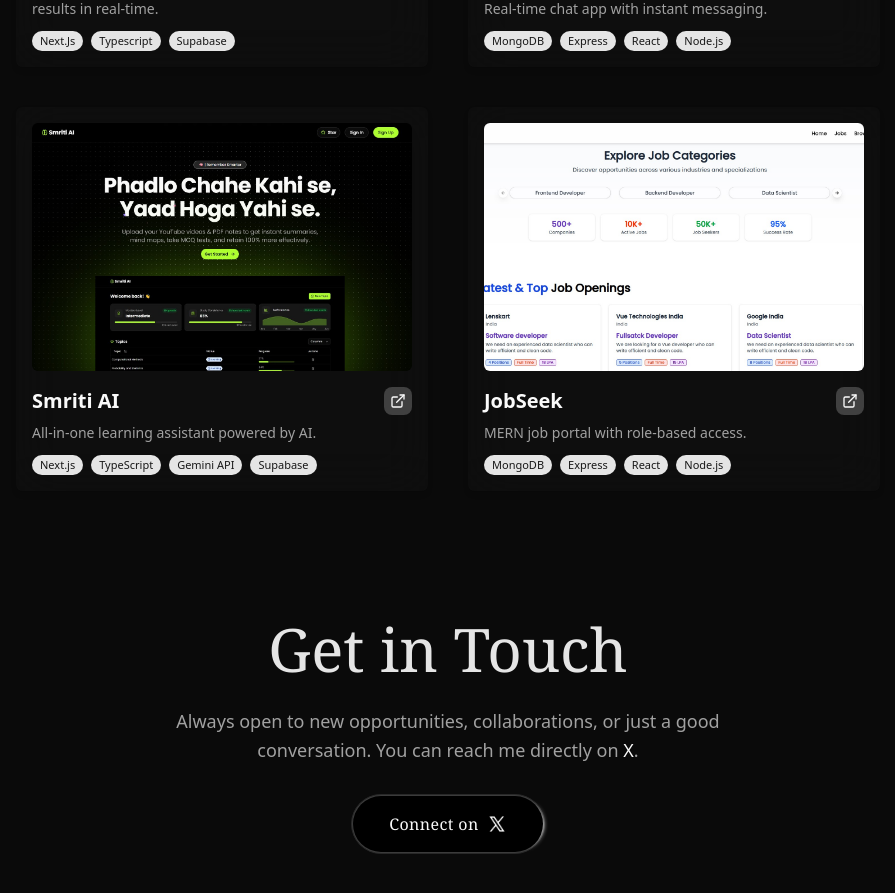
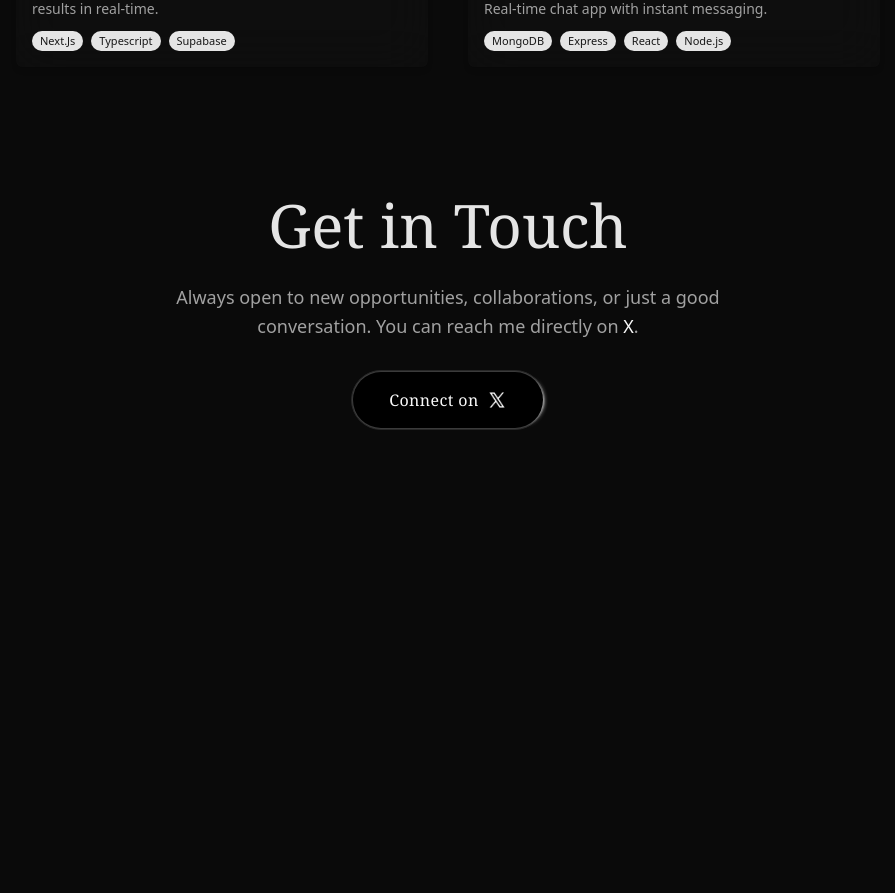
Before and after one commit to utsavg05/next-portfolio, a Next.js app: page / in a window 1280 px wide. Shown: the part 2366-3259 px from the top of the page, without its empty margins (192-1087 px from the left). After the commit the page ends 2908 px from the top, so only its background shows below. Built offline with nearby package versions, Linux system fonts and the light colour scheme.

Commit message:
removed two projects

```diff
--- a/src/components/pages/projects.tsx
+++ b/src/components/pages/projects.tsx
@@ -41,20 +41,20 @@ const projects = [
     link: "https://zync-three.vercel.app",
     tech: ["MongoDB", "Express", "React", "Node.js"],
   },
-  {
-    title: "Smriti AI",
-    description: "All-in-one learning assistant powered by AI.",
-    image: "/smritiAi.jpg",
-    link: "https://www.smriti.live/",
-    tech: ["Next.js", "TypeScript", "Gemini API", "Supabase"],
-  },
-  {
-    title: "JobSeek",
-    description: "MERN job portal with role-based access.",
-    image: "/jobseek_ss.jpg",
-    link: "https://jobseek-ete7.onrender.com/",
-    tech: ["MongoDB", "Express", "React", "Node.js"],
-  },
+  // {
+  //   title: "Smriti AI",
+  //   description: "All-in-one learning assistant powered by AI.",
+  //   image: "/smritiAi.jpg",
+  //   link: "https://www.smriti.live/",
+  //   tech: ["Next.js", "TypeScript", "Gemini API", "Supabase"],
+  // },
+  // {
+  //   title: "JobSeek",
+  //   description: "MERN job portal with role-based access.",
+  //   image: "/jobseek_ss.jpg",
+  //   link: "https://jobseek-ete7.onrender.com/",
+  //   tech: ["MongoDB", "Express", "React", "Node.js"],
+  // },
 ];
 
 export default function ProjectPage() {
```
